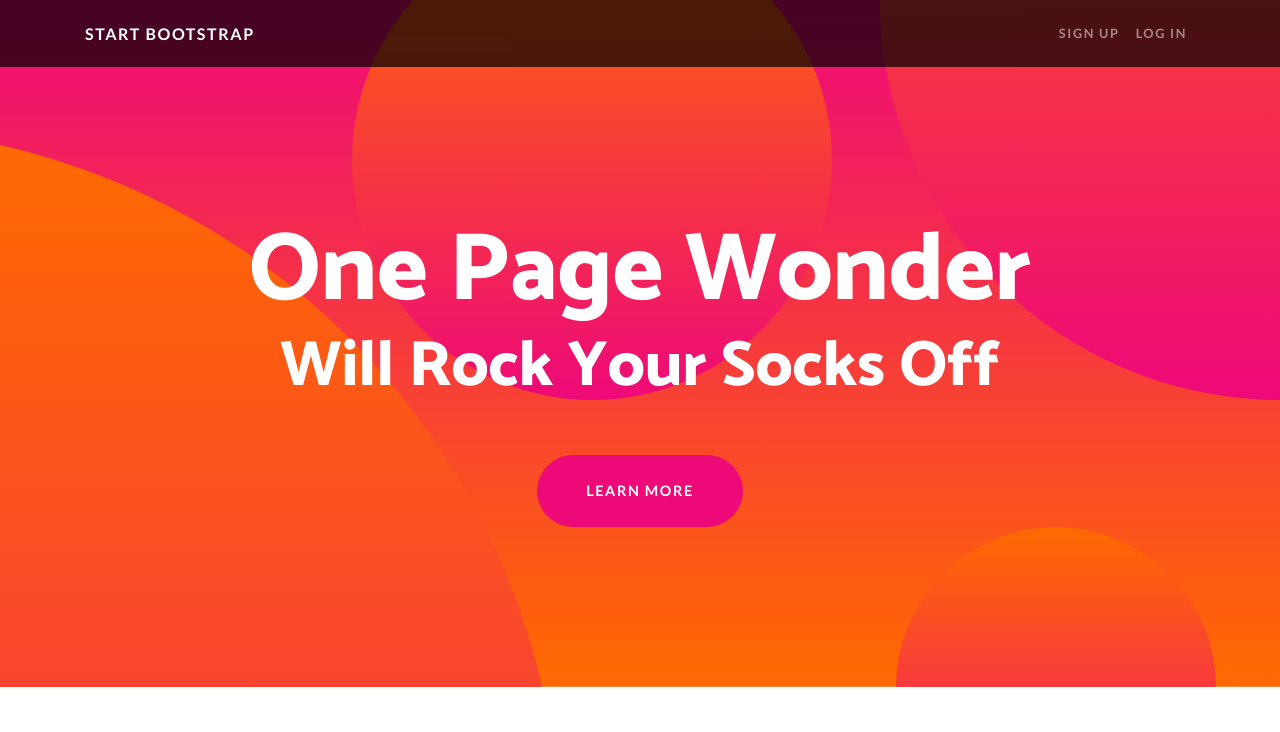
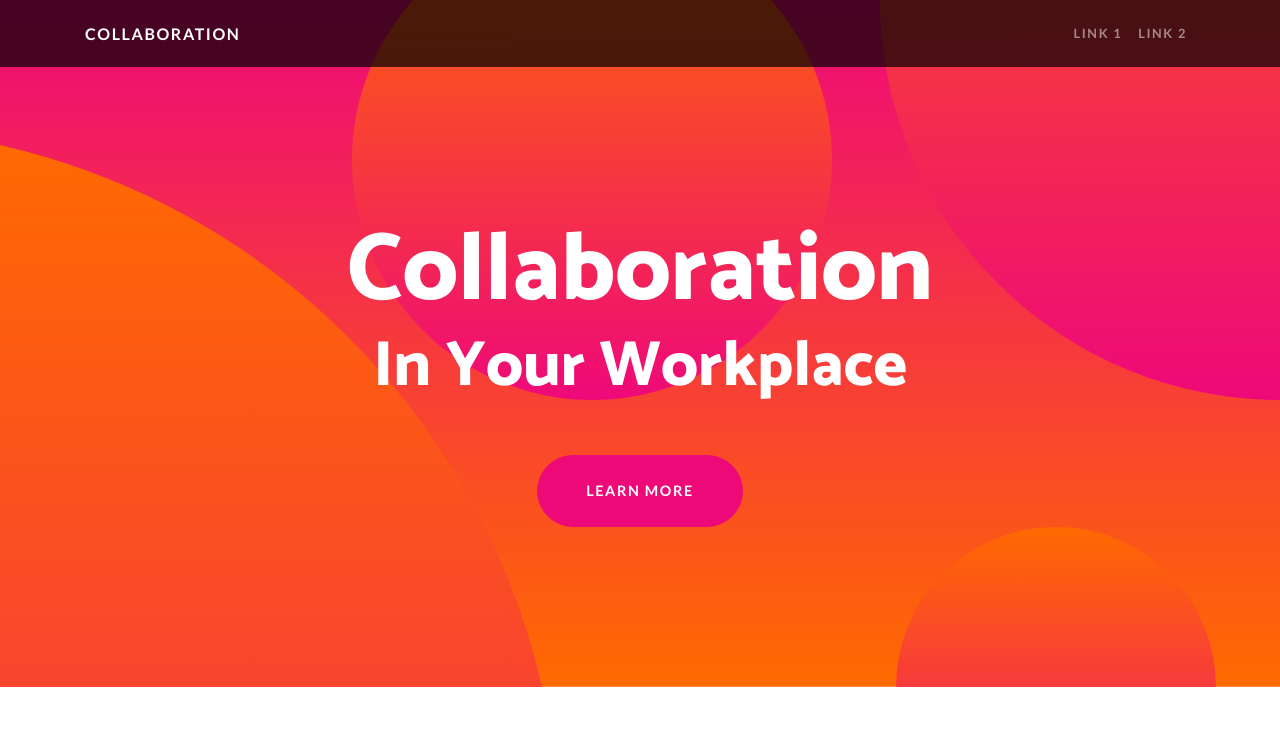
Before and after one commit to KingAshtor/Ch3SelfOrganisingTeamDemo, a website: page index.html in a window 1280 px wide. Shown: the top 732 px of the page. Drawn offline with Linux system fonts and the light colour scheme.

Commit message:
Removed bootstrap text
Removed bootstrap text

```diff
--- a/index.html
+++ b/index.html
@@ -8,7 +8,7 @@
   <meta name="description" content="">
   <meta name="author" content="">
 
-  <title>One Page Wonder - Start Bootstrap Template</title>
+  <title>Collaboration</title>
 
   <!-- Bootstrap core CSS -->
   <link href="vendor/bootstrap/css/bootstrap.min.css" rel="stylesheet">
@@ -27,17 +27,17 @@
   <!-- Navigation -->
   <nav class="navbar navbar-expand-lg navbar-dark navbar-custom fixed-top">
     <div class="container">
-      <a class="navbar-brand" href="#">Start Bootstrap</a>
+      <a class="navbar-brand" href="#">Collaboration</a>
       <button class="navbar-toggler" type="button" data-toggle="collapse" data-target="#navbarResponsive" aria-controls="navbarResponsive" aria-expanded="false" aria-label="Toggle navigation">
         <span class="navbar-toggler-icon"></span>
       </button>
       <div class="collapse navbar-collapse" id="navbarResponsive">
         <ul class="navbar-nav ml-auto">
           <li class="nav-item">
-            <a class="nav-link" href="#">Sign Up</a>
+            <a class="nav-link" href="#">Link 1</a>
           </li>
           <li class="nav-item">
-            <a class="nav-link" href="#">Log In</a>
+            <a class="nav-link" href="#">link 2</a>
           </li>
         </ul>
       </div>
@@ -47,8 +47,8 @@
   <header class="masthead text-center text-white">
     <div class="masthead-content">
       <div class="container">
-        <h1 class="masthead-heading mb-0">One Page Wonder</h1>
-        <h2 class="masthead-subheading mb-0">Will Rock Your Socks Off</h2>
+        <h1 class="masthead-heading mb-0">Collaboration</h1>
+        <h2 class="masthead-subheading mb-0">In Your Workplace</h2>
         <a href="#" class="btn btn-primary btn-xl rounded-pill mt-5">Learn More</a>
       </div>
     </div>
@@ -140,7 +140,7 @@
   <!-- Footer -->
   <footer class="py-5 bg-black">
     <div class="container">
-      <p class="m-0 text-center text-white small">Copyright &copy; Your Website 2020</p>
+      <p class="m-0 text-center text-white small">Copyright &copy; Collaboration Group 1 2020</p>
     </div>
     <!-- /.container -->
   </footer>
```
